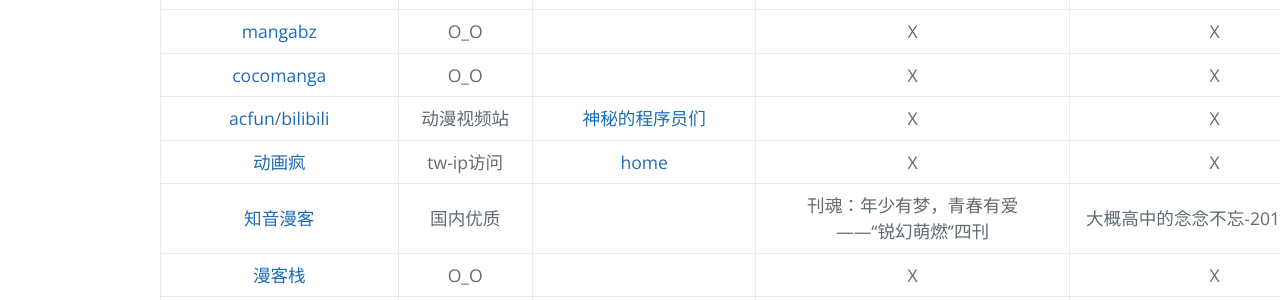
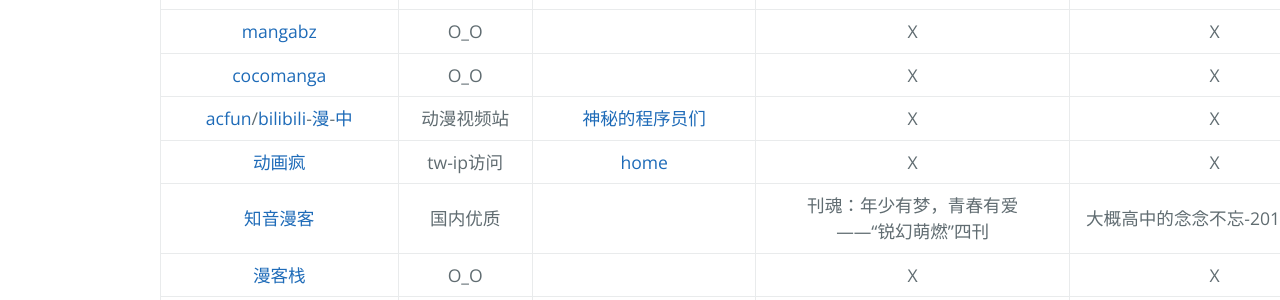
Before and after one commit to AmbroseRen/test, a Jekyll site: the page built from Art/Animes/index.md, in a window 1280 px wide. Shown: the part 280-580 px from the top of the page. Built offline with Jekyll 4.4.1, drawn with Linux system fonts in a browser that asks for light colours; nearby versions of some CDN libraries; our own code applies the rules of GitHub Pages for plain Markdown files; library files that are not in the unit come from our copies; the repository's description, which GitHub fills in, is left out.

Commit message:
Update index.md

```diff
--- a/Art/Animes/index.md
+++ b/Art/Animes/index.md
@@ -29,7 +29,7 @@
 | [漫画猫](https://www.manhuacat.com/) | O_O | [国王排名](https://www.maofly.com/manga/41341.html)/[QQ漫画](https://user.qzone.qq.com/1686278055) | X | X |
 | [mangabz](https://www.mangabz.com/) | O_O | []() | X | X |
 | [cocomanga](https://www.cocomanga.com/) | O_O | []() | X | X |
-| [acfun](https://www.acfun.cn/)/[bilibili](https://www.bilibili.com) | 动漫视频站 | [神秘的程序员们](https://code2048.com/series/betacat/) | X | X |
+| [acfun](https://www.acfun.cn/)/[bilibili](https://www.bilibili.com)-[漫](https://manga.bilibili.com/)-[中](https://manga.bilibili.com/account-center#/my-favourite) | 动漫视频站 | [神秘的程序员们](https://code2048.com/series/betacat/) | X | X |
 | [动画疯](https://ani.gamer.com.tw/) | tw-ip访问 | [home](https://home.gamer.com.tw/) | X | X |
 | [知音漫客](https://m.zymk.cn/) | 国内优质 | []() | 刊魂：年少有梦，青春有爱——“锐幻萌燃”四刊 | 大概高中的念念不忘-2010年节点 |
 | [漫客栈](https://www.mkzhan.com) | O_O | []() | X | X |
```
